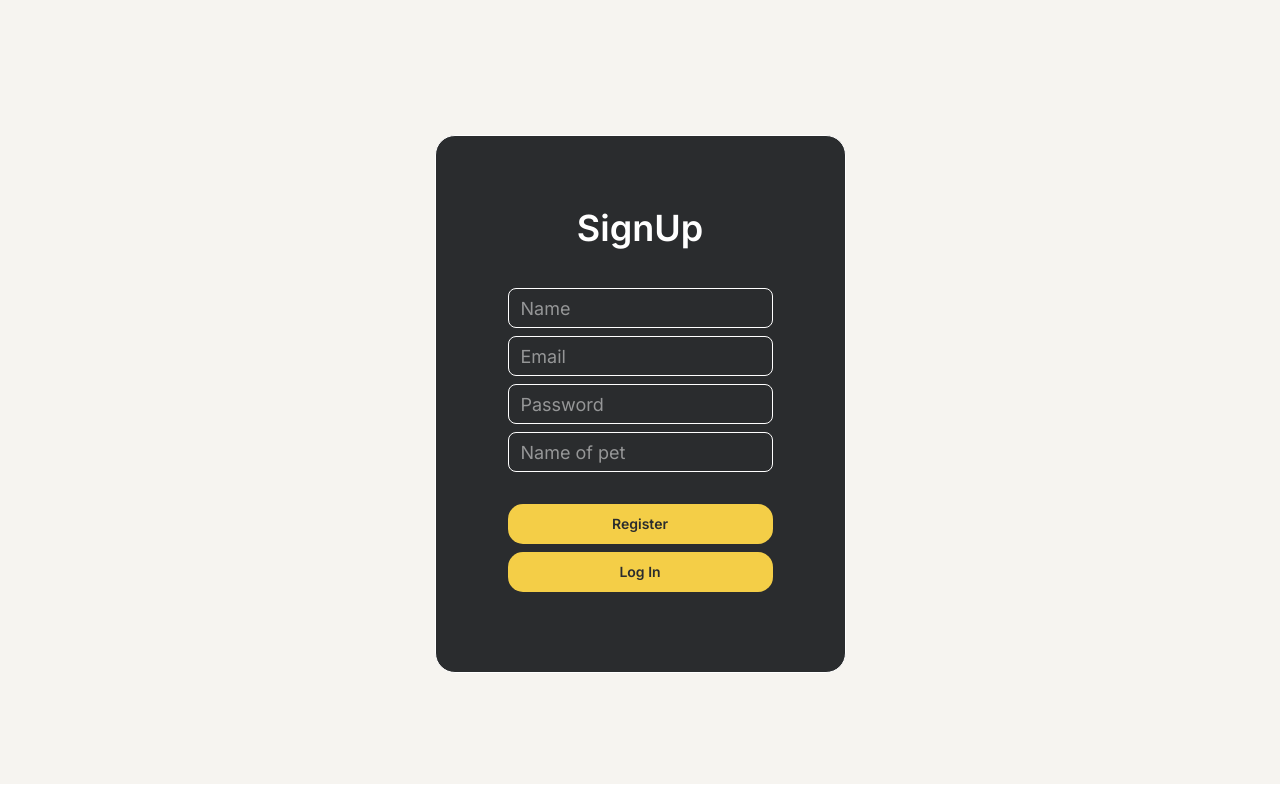
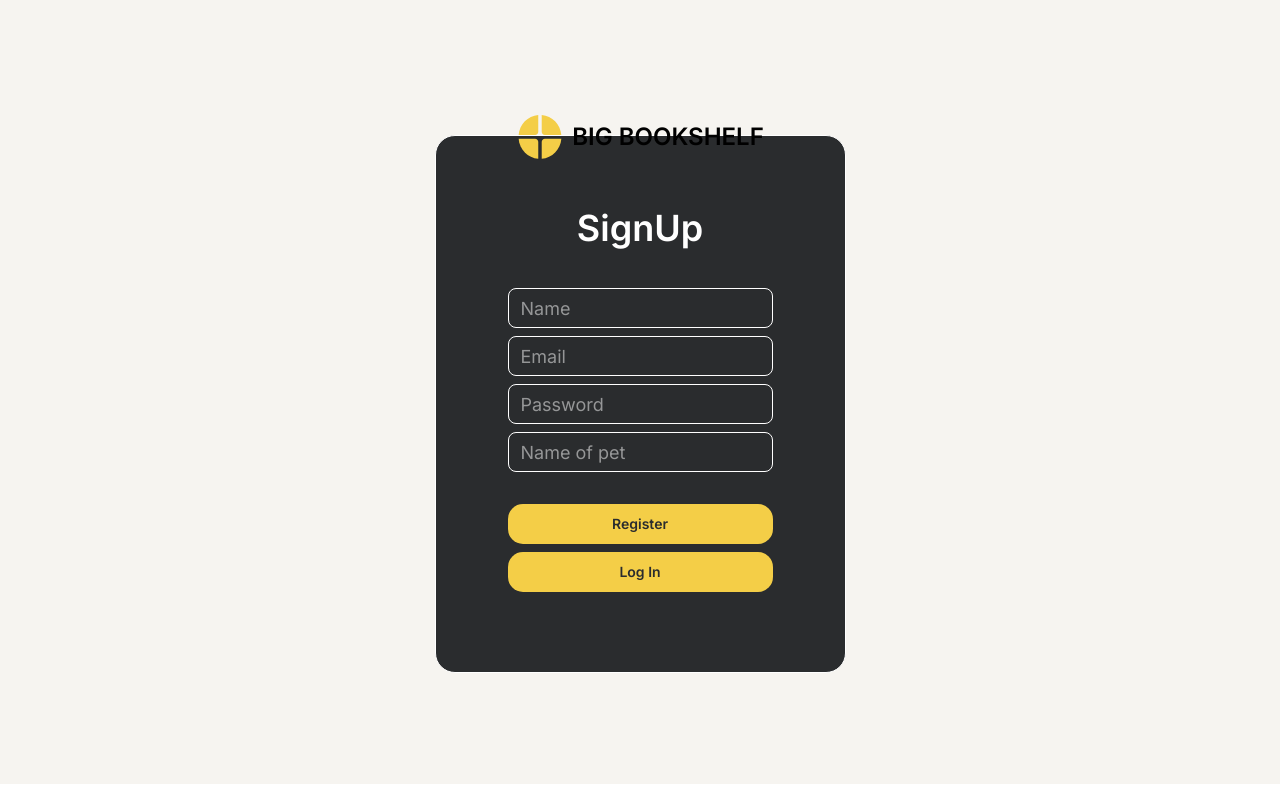
Before and after one commit to abdullahnadeemdev/bookshelf, a React (Vite) app: page /sign-up in a window 1280 px wide. Built offline with nearby package versions, Linux system fonts and the light colour scheme.

Commit message:
added logo to sign up page

```diff
--- a/src/pages/SignUp/index.jsx
+++ b/src/pages/SignUp/index.jsx
@@ -3,6 +3,7 @@ import { useState } from "react";
 import Button from "../../components/shared/button/Button";
 import { useDispatch, useSelector } from "react-redux";
 import { signUp } from "../../redux/features/loginSlice";
+import { Logo } from "../../assets/icons/Logo";
 
 const SignUp = (props) => {
   const navigate = useNavigate();
@@ -136,8 +137,19 @@ const SignUp = (props) => {
     });
   };
   return (
-    <div className="w-full flex items-center h-[95vh]">
-      <div className=" sm:max-w-[500px] m-4 border  bg-blackC  rounded-[20px] p-4 xs:p-6 sm:p-10 md:p-16 mx-auto">
+    <div className="w-full flex items-center h-[95vh] relative">
+      <div className=" sm:max-w-[500px] m-4 border rounded-[20px] flex  justify-center  bg-blackC p-4 xs:p-6 sm:p-10 md:p-16 mx-auto">
+        <NavLink
+          to="/"
+          className="absolute top-[2%] sm:top-[5%]  mx-auto lg:top-[5%] xl:top-[12%] "
+        >
+          <div className="flex items-center gap-2 ">
+            <Logo className="h-7 w-8 lg:h-9 lg:w-12" />
+            <p className="font-semibold text-base text-black sm:text-white lg:text-black lg:text-xl xl:text-2xl">
+              BIG BOOKSHELF
+            </p>
+          </div>
+        </NavLink>
         <div className="text-center w-full p-2 ">
           <h1 className="mb-8 xl:mb-10 text-chineseViolet font-semibold text-xl sm:text-2xl xl:text-4xl">
             SignUp
```
